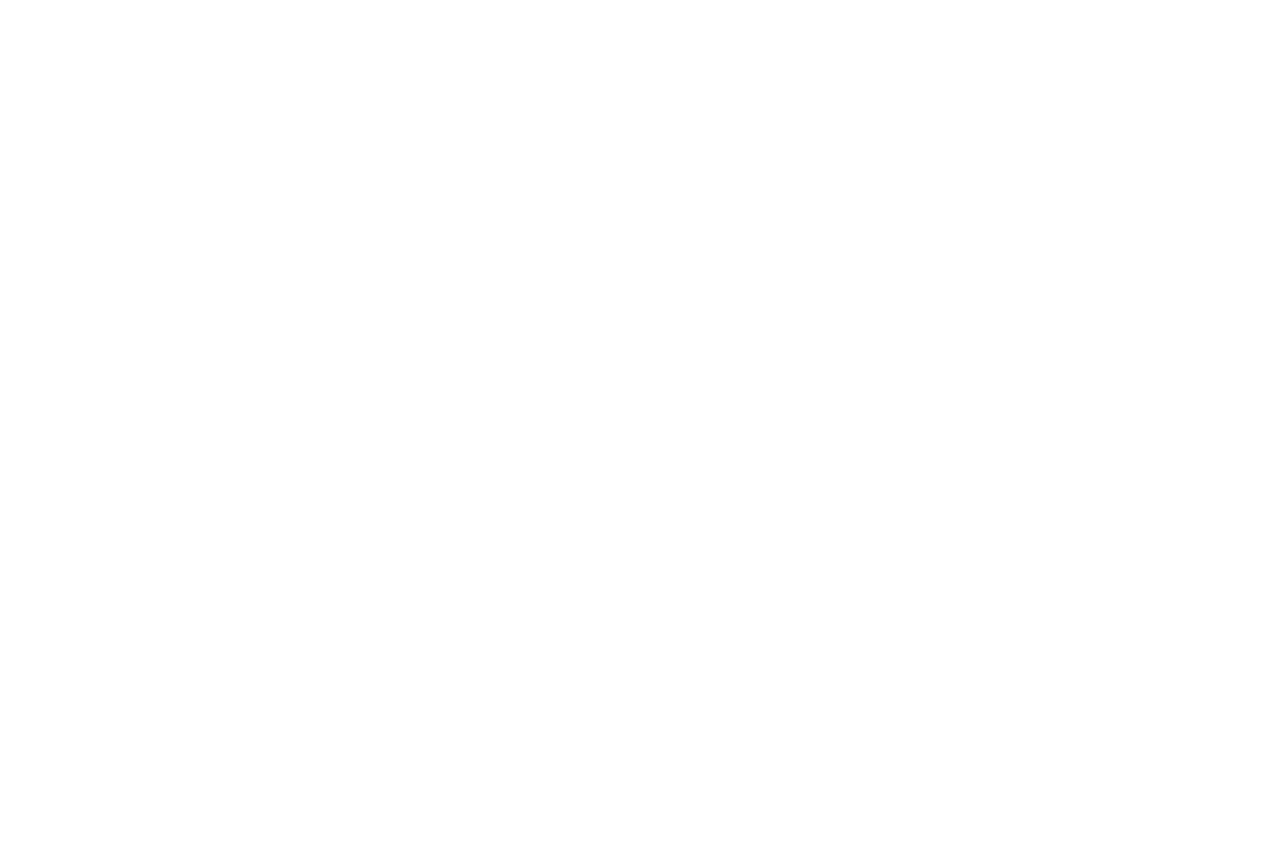
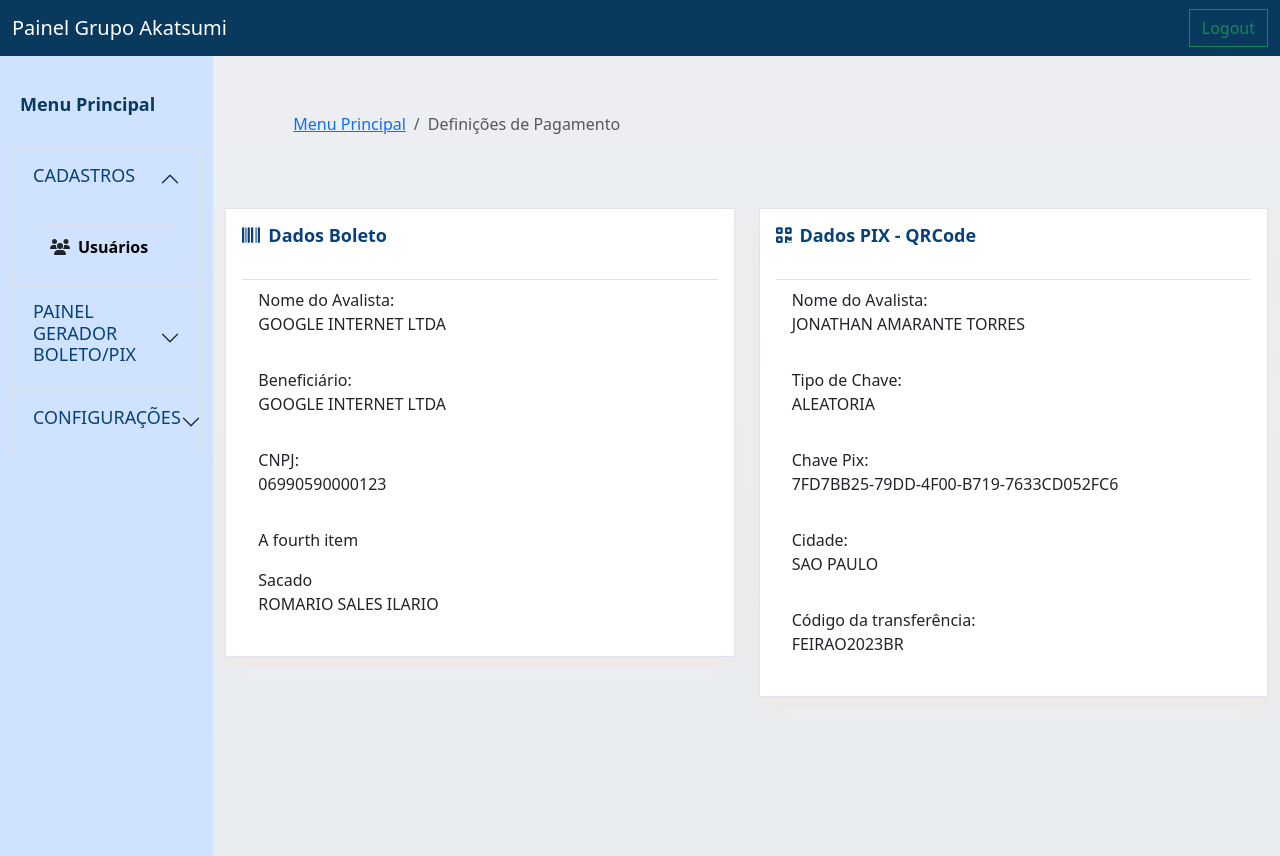
Before and after one commit to rsperlongo/akt-painel-frontend, an Angular app: page /payment-config in a window 1280 px wide. Before the commit this address led to /. Before the commit the page ends 800 px from the top, so only its background shows below. Built offline with nearby package versions, Linux system fonts and the light colour scheme.

Commit message:
payment config screen

```diff
--- a/package.json
+++ b/package.json
@@ -27,6 +27,7 @@
     "@popperjs/core": "^2.11.8",
     "bootstrap": "^5.3.2",
     "jwt-decode": "^3.1.2",
+    "ngx-mask": "^16.3.9",
     "rxjs": "~7.8.0",
     "tslib": "^2.3.0",
     "zone.js": "~0.13.0"
--- a/src/app/app-routing.module.ts
+++ b/src/app/app-routing.module.ts
@@ -37,6 +37,10 @@ const routes: Routes = [
     loadChildren: () => import('./pix/pix.module').then(m => m.PixModule),
   },
   {
+    path: 'payment-config',
+    loadChildren: () => import('./payment-config/payment-config.module').then(m => m.PaymentConfigModule),
+  },
+  {
     path: '',
     pathMatch: 'full',
     redirectTo: 'login'
--- a/src/app/components/sidebar/sidebar.component.html
+++ b/src/app/components/sidebar/sidebar.component.html
@@ -57,7 +57,7 @@
                 <li class="list-group-item bg-primary-subtle">
                     <span class="fw-normal text-nowrap">
                         <i class="fa-solid fa-book me-2"></i>
-                        <span class="fw-bold">Definições de Pagamento</span>
+                        <span class="fw-bold"><a class="link" routerLink="/payment-config">Definições de Pagamento</a></span>
                     </span>
                 </li>
             </ul>
--- /dev/null
+++ b/src/app/payment-config/payment-config.component.html
@@ -0,0 +1,45 @@
+<app-header></app-header>
+<div class="container-fluid bg-body-secondary bg-gradient vh-100">
+  <div class="row align-items-center">
+    <div class="col-2 bg-primary-subtle vh-100">
+      <app-sidebar></app-sidebar>
+    </div>
+    <div class="col-10 vh-100">
+      <div class="row justify-content-between m-5">
+        <nav aria-label="breadcrumb">
+          <ol class="breadcrumb mb-3 p-2">
+            <li class="breadcrumb-item"><a routerLink="/dashboard">Menu Principal</a></li>
+            <li class="breadcrumb-item active" aria-current="page">Definições de Pagamento</li>
+          </ol>
+        </nav>
+      </div>
+      <div class="row">
+        <div class="col">
+            <div class="card">
+                <h2 class="m-3"><i class="fa-solid fa-barcode me-2"></i>Dados Boleto</h2>
+                <ul class="list-group list-group-flush m-3">
+                    <li class="list-group-item">Nome do Avalista: <p>GOOGLE INTERNET LTDA</p></li>
+                    <li class="list-group-item">Beneficiário: <p>GOOGLE INTERNET LTDA</p></li>
+                    <li class="list-group-item">CNPJ: <p>06990590000123</p></li>
+                    <li class="list-group-item">A fourth item</li>
+                    <li class="list-group-item">Sacado <p>ROMARIO SALES ILARIO</p></li>
+                  </ul>
+            </div>
+
+        </div>
+        <div class="col">
+            <div class="card">
+                <h2 class="m-3"><i class="fa-solid fa-qrcode me-2"></i>Dados PIX - QRCode</h2>
+                <ul class="list-group list-group-flush m-3">
+                    <li class="list-group-item">Nome do Avalista: <p>JONATHAN AMARANTE TORRES</p></li>
+                    <li class="list-group-item">Tipo de Chave: <p>ALEATORIA</p></li>
+                    <li class="list-group-item">Chave Pix: <p>7FD7BB25-79DD-4F00-B719-7633CD052FC6</p></li>
+                    <li class="list-group-item">Cidade: <p>SAO PAULO</p></li>
+                    <li class="list-group-item">Código da transferência: <p>FEIRAO2023BR</p></li>
+                  </ul>
+            </div>
+        </div>
+      </div>
+    </div>
+  </div>
+</div>
--- /dev/null
+++ b/src/app/payment-config/payment-config.component.scss
@@ -0,0 +1,5 @@
+@import '../../styles.scss';
+
+.list-group-item {
+    border: 0;
+}
```
Also changed, not shown: src/app/payment-config/payment-config-routing.module.ts (added, +16 -0 lines), src/app/payment-config/payment-config.component.ts (added, +10 -0 lines), src/app/payment-config/payment-config.module.ts (added, +24 -0 lines), src/app/invoice/invoice.component.scss (line endings or trailing spaces), 1 other file (tests, documents, lock files or other folders).
